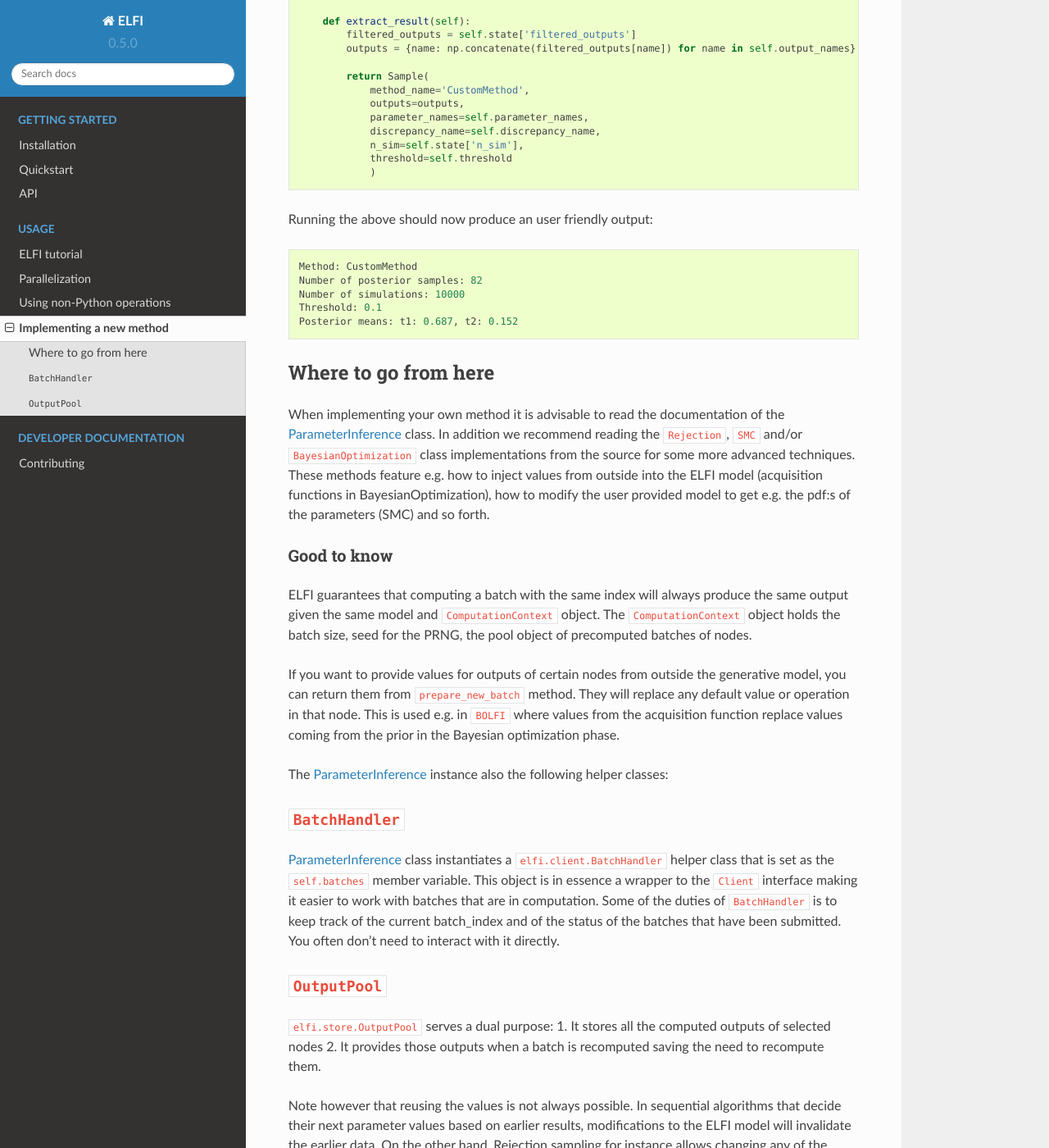
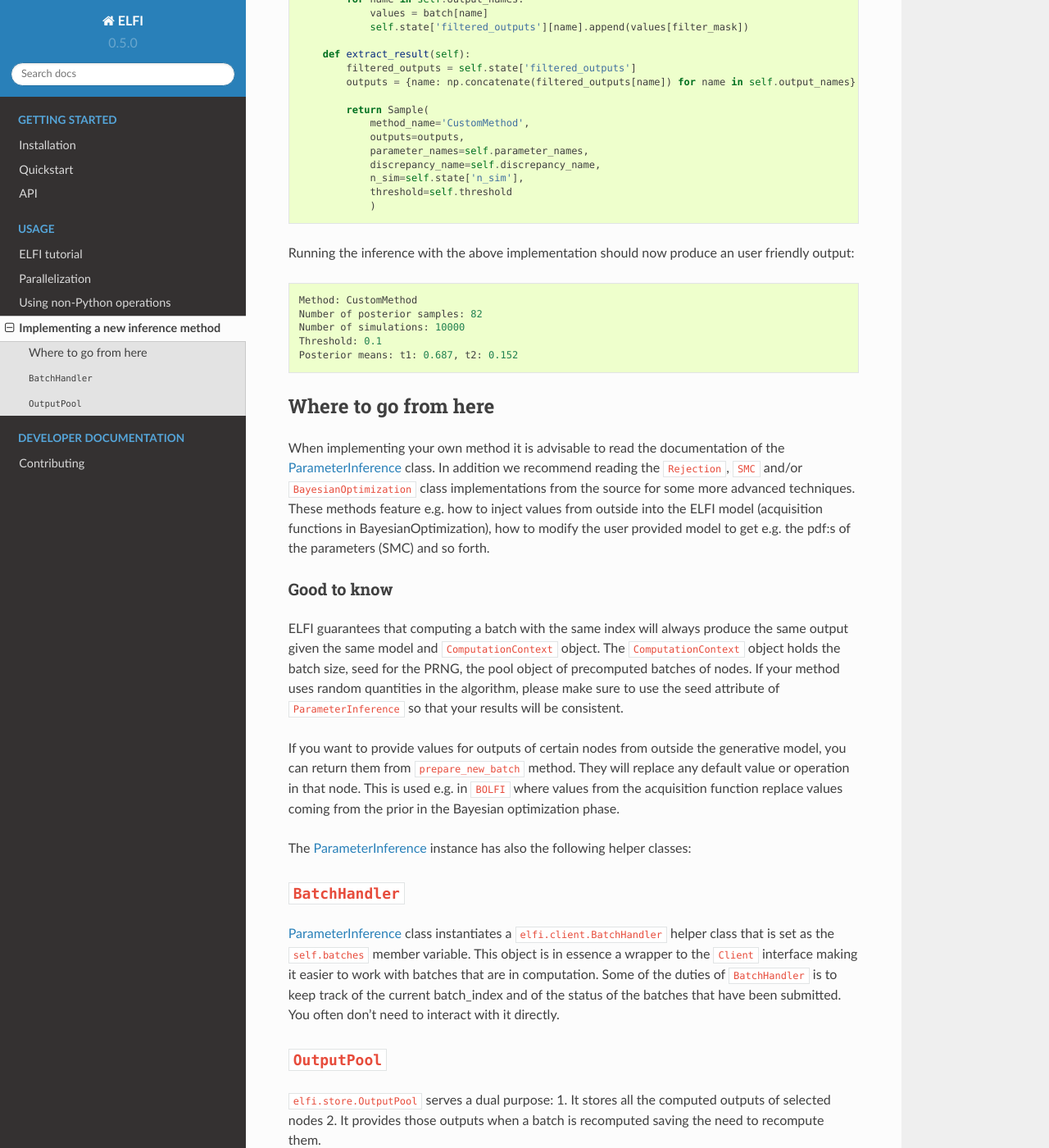
Before and after one commit to elfi-dev/elfi, a Sphinx documentation site: the page built from docs/usage/implementing-methods.rst, in a window 1280 px wide and 1400 px high, scrolled down 4349 px. Shown: the whole window at 82% size. Built offline with Sphinx 7.4.7 and the Read the Docs theme 2.0.0, drawn with Linux system fonts in a browser that asks for light colours; some of the changed text lies outside the part shown.

Commit message:
Review changes

```diff
--- a/docs/usage/implementing-methods.rst
+++ b/docs/usage/implementing-methods.rst
@@ -1,5 +1,5 @@
-Implementing a new method
-=========================
+Implementing a new inference method
+===================================
 
 This tutorial provides the fundamentals for implementing custom parameter inference
 methods using ELFI. ELFI provides many features out of the box, such as parallelization or
@@ -23,6 +23,7 @@
             super(CustomMethod, self).__init__(model, output_names, **kwargs)
 
         def set_objective(self):
+            # Request 3 batches to be generated
             self.objective['n_batches'] = 3
 
         def extract_result(self):
@@ -218,7 +219,8 @@
                threshold=self.threshold
                )
 
-Running the above should now produce an user friendly output::
+Running the inference with the above implementation should now produce an user friendly
+output::
 
    Method: CustomMethod
    Number of posterior samples: 82
@@ -243,7 +245,9 @@
 ELFI guarantees that computing a batch with the same index will always produce the same
 output given the same model and ``ComputationContext`` object. The ``ComputationContext``
 object holds the batch size, seed for the PRNG, the pool object of precomputed batches
-of nodes.
+of nodes. If your method uses random quantities in the algorithm, please make sure
+to use the seed attribute of ``ParameterInference`` so that your results will be
+consistent.
 
 If you want to provide values for outputs of certain nodes from outside the generative
 model, you can return them from ``prepare_new_batch`` method. They will replace any
@@ -251,7 +255,7 @@
 the acquisition function replace values coming from the prior in the Bayesian optimization
 phase.
 
-The `ParameterInference`_ instance also the following helper classes:
+The `ParameterInference`_ instance has also the following helper classes:
 
 ``BatchHandler``
 ................
```
Also changed, not shown: other parts of docs/usage/implementing-methods.rst (+2 -2 lines), 1 other file.
